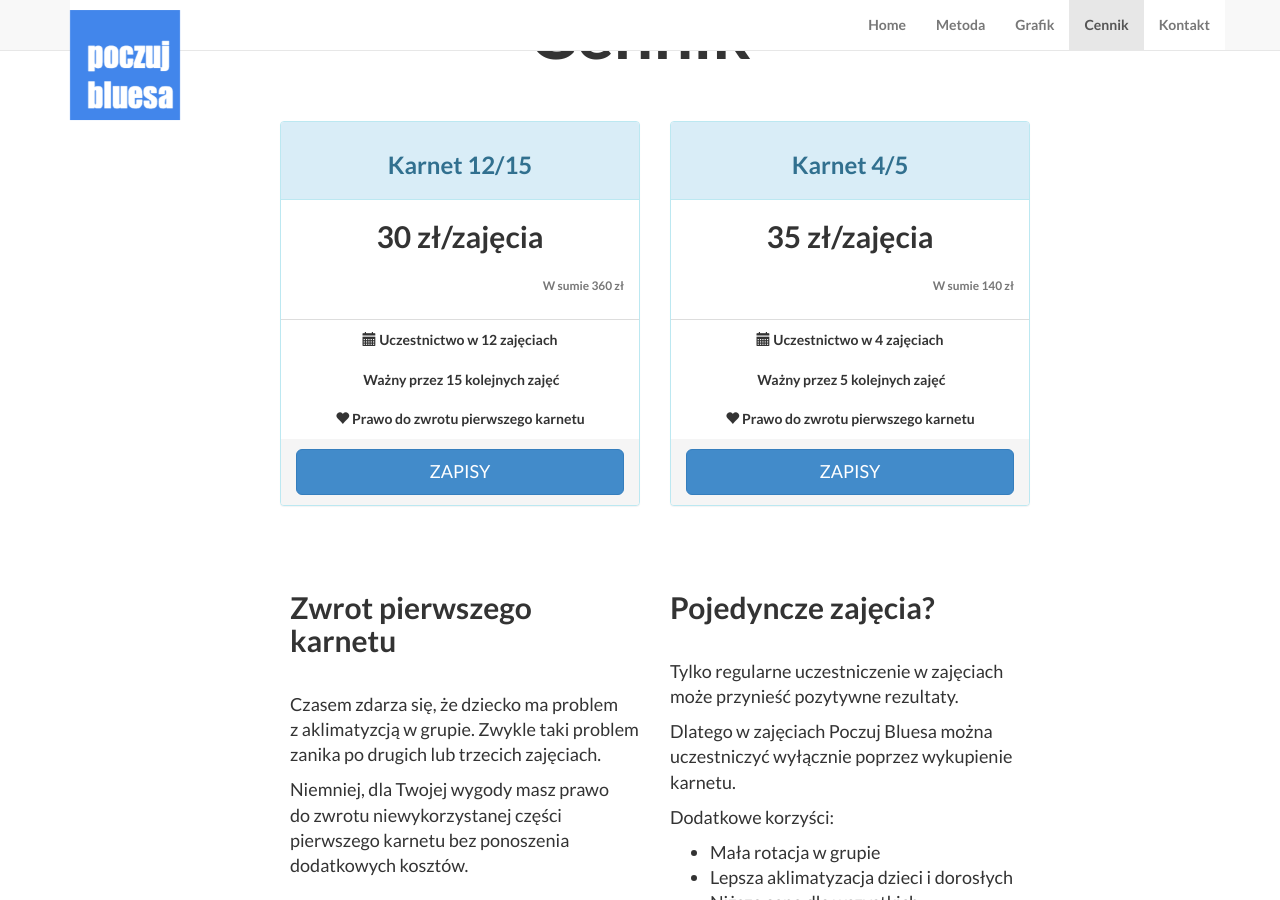
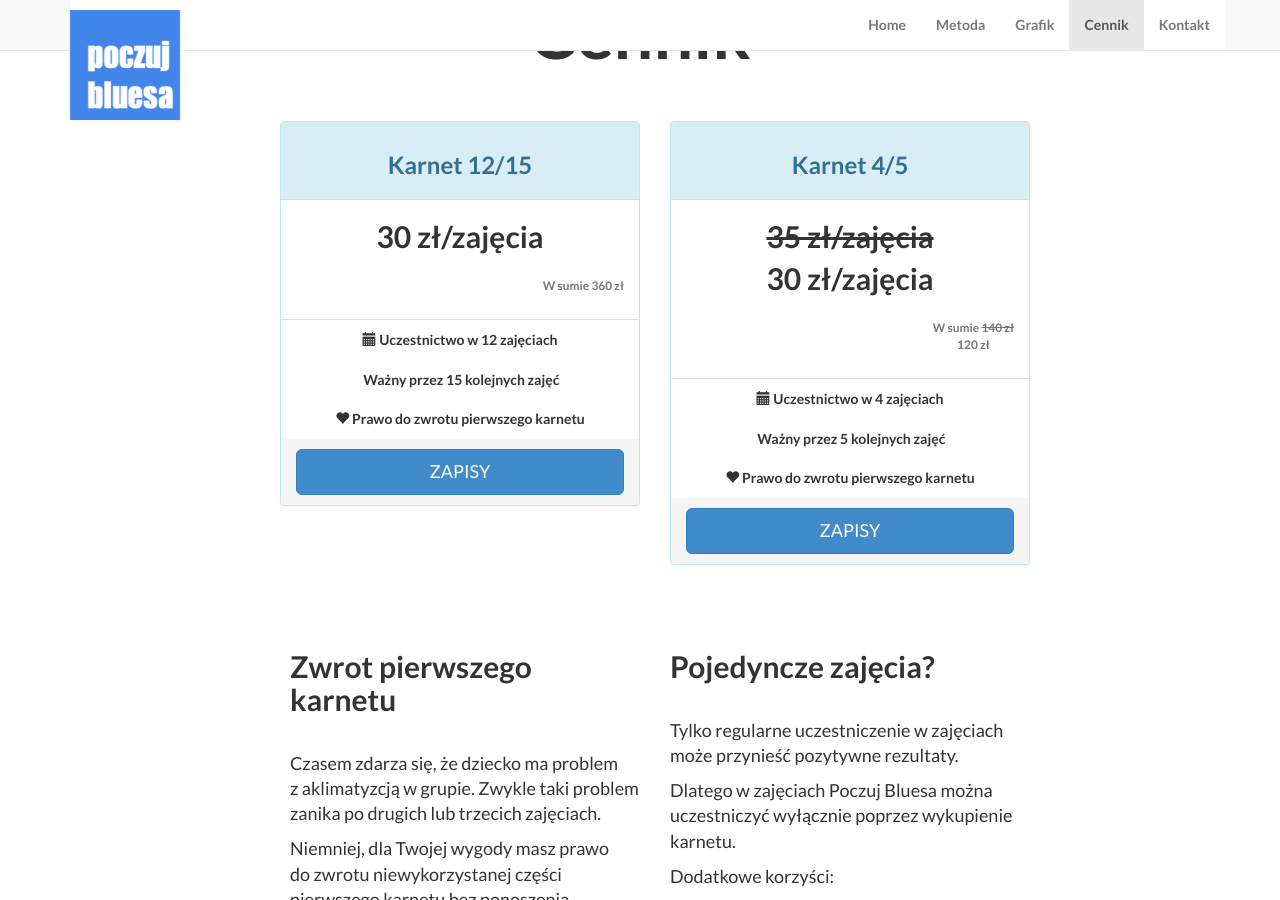
Before and after one commit to maciejjaskowski/poczujbluesa.pl, a Jekyll site: the page built from index.html, in a window 1280 px wide and 900 px high, scrolled down 2411 px. Built offline with Jekyll 4.4.1, drawn with Linux system fonts in a browser that asks for light colours; comment, search, counter and statistics services are not loaded.

Commit message:
Fix prices.

```diff
--- a/_includes/karnety.html
+++ b/_includes/karnety.html
@@ -34,8 +34,8 @@
                       <h3 class="text-center">Karnet 4/5</h3>
                   </div>
                   <div class="panel-body text-center">
-                      <p class="lead" style="font-size:30px"><strong>35 zł/zajęcia</strong></p>
-                      <p class="text-muted pull-right small">W sumie 140 zł</p>
+                      <p class="lead" style="font-size:30px"><strong><strike>35 zł/zajęcia</strike><br/> 30 zł/zajęcia</strong></p>
+                      <p class="text-muted pull-right small">W sumie <strike>140 zł</strike><br/>120 zł</p>
                   </div>
                   <ul class="list-group list-group-flush text-center">
                       <li class="list-group-item">
```
